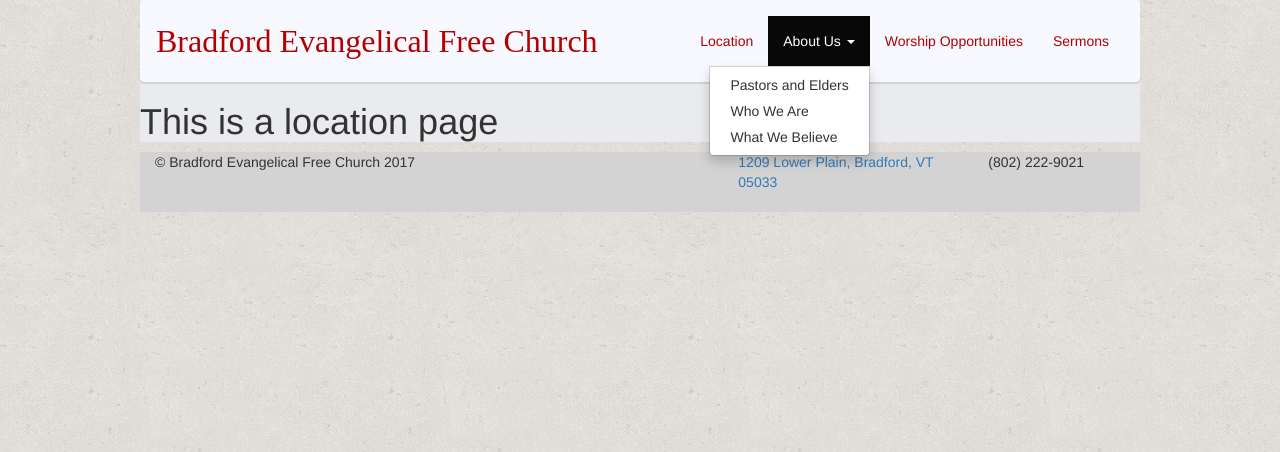
After one commit to danielkjones/BEFC_website, a PHP site: page /location.html in a window 1280 px wide, after a click on "About Us". The commit adds this page. Shown: the top 452 px of the page. Run offline with PHP 8.4, Linux system fonts and the light colour scheme; some libraries are stand-ins or nearby versions.

```diff
--- /dev/null
+++ b/location.html
@@ -0,0 +1,60 @@
+<!DOCTYPE html>
+<html lang="en">
+<head>
+    <title>bradfordfreechurch.org</title>
+    <meta charset="utf-8">
+    <meta name="viewport" content="width=device-width, initial-scale=1">
+    <!-- Latest compiled and miniied CSS -->
+    <link rel="stylesheet" href="https://maxcdn.bootstrapcdn.com/bootstrap/3.3.7/css/bootstrap.min.css">
+    <!-- jQuery Library -->
+    <script src="https://ajax.googleapis.com/ajax/libs/jquery/3.1.1/jquery.min.js"></script>
+    <!-- Latest compiled JavaScript -->
+    <script src="https://maxcdn.bootstrapcdn.com/bootstrap/3.3.7/js/bootstrap.min.js"></script>
+    <link rel="stylesheet" type="text/css" href="styles/main.css">
+</head>
+<body>
+<div class="main-div">
+    <!-- HEADER -->
+    <nav class="navbar navbar-inverse">
+        <div class="container-fluid">
+            <div class="navbar-header">
+                <button type="button" class="navbar-toggle" data-toggle="collapse" data-target="#myNavbar">
+                    <span class="icon-bar"></span>
+                    <span class="icon-bar"></span>
+                    <span class="icon-bar"></span>
+                </button>
+                <a class="navbar-brand" href="index.html">Bradford Evangelical Free Church</a>
+            </div>
+            <div class="collapse navbar-collapse" id="myNavbar">
+                <ul class="nav navbar-nav navbar-right">
+                    <li><a href="location.html">Location</a></li>
+                    <li class="dropdown">
+                        <a class="dropdown-toggle" data-toggle="dropdown" href="#">
+                            About Us <span class="caret"></span>
+                        </a>
+                        <ul class="dropdown-menu">
+                            <li><a href="#">Pastors and Elders</a></li>
+                            <li><a href=#">Who We Are</a></li>
+                            <li><a href="#">What We Believe</a></li>
+                        </ul>
+                    </li>
+                    <li><a href="worship_opportunities.html">Worship Opportunities</a></li>
+                    <li><a href="sermons.html">Sermons</a></li>
+                </ul>
+            </div>
+        </div>
+    </nav>
+    <h1>This is a location page</h1>
+
+    <!-- FOOTER -->
+    <footer class="footer">
+        <div class="container-fluid">
+            <div class="row">
+                <div class="col-sm-7">&copy; Bradford Evangelical Free Church 2017</div>
+                <div class="col-sm-3"><a href="https://www.google.com/maps/place/Bradford+Evangelical+Free+Church/@43.9763418,-72.1203587,17z/data=!3m1!4b1!4m5!3m4!1s0x4cb4ecc71a67ff6f:0xee00f4305793d5b9!8m2!3d43.976338!4d-72.11817" target="_blank">1209 Lower Plain, Bradford, VT 05033</a></div>
+                <div class="col-sm-2">(802) 222-9021</div>
+            </div>
+        </div>
+    </footer>
+</div>
+</body>
--- a/styles/main.css
+++ b/styles/main.css
@@ -4,13 +4,13 @@
     max-width: 1000px;
     margin-right: auto;
     margin-left: auto;
-
+    background-image: url("../images/cork-wallet-background.png");
+    background-color: darkgrey;
 }
 
 #carousel-container {
-    /* width: 90%;
-    margin: 0 5% 0 5%; */
     width: 100%;
+    padding: 0;
 }
 
 .carousel-inner > .item > img{
@@ -36,19 +36,44 @@
     background-color: lightgrey;
 }
 
+#index-mission-statement {
+    padding-top: 50px;
+    padding-bottom: 50px;
+    width: 100%;
+}
+
+#index-mission-statement > h3 {
+
+}
+
 .main-div {
     background-color: #e9ebee;
 
 }
 
+.navbar {
+    margin-bottom: 0;
+    box-shadow: 0px 2px lightgray;
+    padding: 15px 0;
+}
+
 .navbar-inverse {
     background-color: ghostwhite;
     border-color: ghostwhite;
-
 }
 
 .navbar-inverse .navbar-brand {
     color: #b30000;
+    font-family: Harrington;
+    font-size: xx-large;
+}
+
+.navbar-inverse .navbar-brand:hover {
+    color: #b30000;
+}
+
+.navbar-inverse .navbar-collapse, .navbar-inverse .navbar-form{
+    border-color: transparent;
 }
 
 .navbar-inverse .navbar-toggle {
@@ -68,8 +93,12 @@
     color: #b30000;
 }
 
+.navbar-inverse .navbar-nav>li>a:focus, .navbar-inverse .navbar-nav>li>a:hover{
+    color: #b30000;
+}
+
 .navbar-inverse .navbar-nav > li > a:hover {
-    /* color: lightgray; */
+    color: #860105;
 }
 
 #sermons {
```
Also changed, not shown: about_us.html (+12 -3 lines), index.html (+19 -5 lines), sermons.html (+13 -7 lines), worship_opportunities.html (+12 -3 lines), images/cork-wallet-background.png (added).
